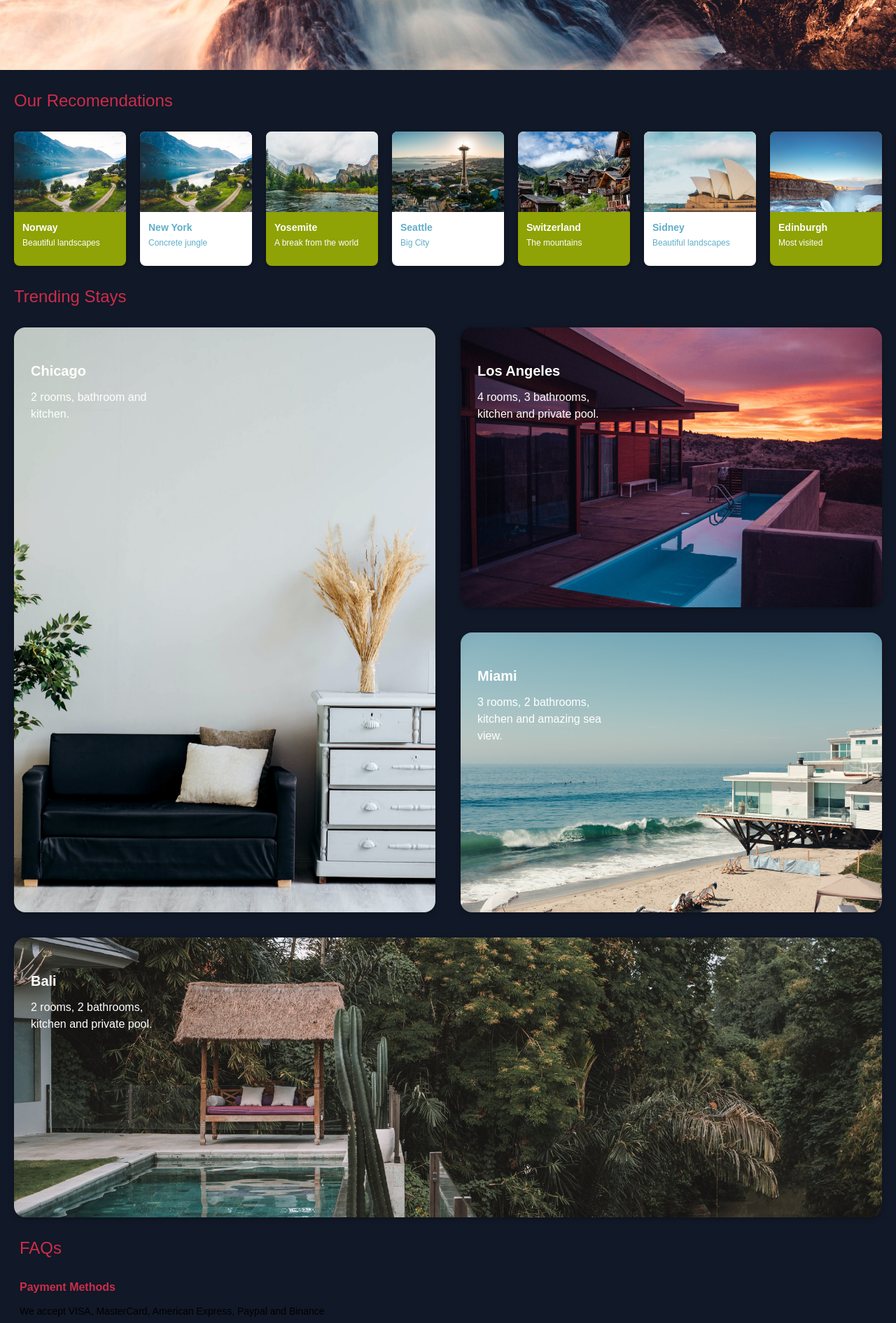
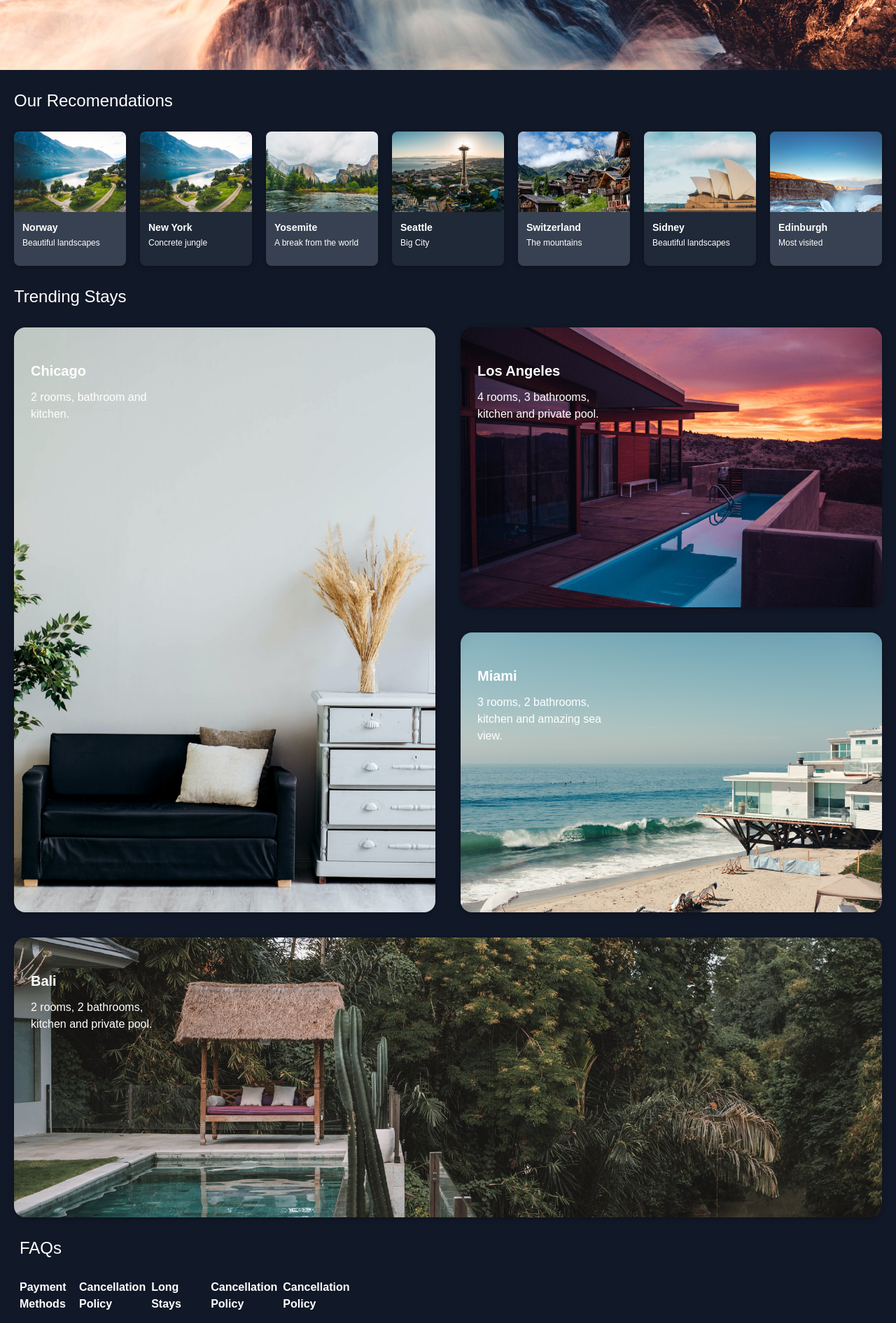
Before and after one commit to IngDonovan/travel-tailwind, a React (Vite) app: page / in a window 1280 px wide. Shown: the part 580-2471 px from the top of the page at 70% size. Built offline with nearby package versions, Linux system fonts and the light colour scheme.

Commit message:
littles styles

```diff
--- a/index.html
+++ b/index.html
@@ -9,7 +9,7 @@
     <link href="https://fonts.googleapis.com/css2?family=Montserrat&display=swap" rel="stylesheet">
     <title>Vite + React</title>
   </head>
-  <body class="font-Montserrat dark:bg-gray-900">
+  <body class="font-Montserrat dark:bg-gray-900 text-white">
     <div id="root" class="w-full h-screen"></div>
     <script type="module" src="/src/main.jsx"></script>
   </body>
--- a/src/App.jsx
+++ b/src/App.jsx
@@ -6,7 +6,7 @@ function App() {
   return (
     <>
       <header id="home" className="w-full h-3/4 flex flex-col relative lg:h-auto" >
-        <nav className=' hidden lg:flex items-center justify-between lg:p-6 bg-white text-primary text-lg font-bold'>
+        <nav className=' hidden lg:flex items-center justify-between lg:p-6 text-primary text-lg font-bold dark:text-white'>
             <picture className=''>Platzi Travel</picture>
             <ul className='flex gap-12 '>
               <li>
@@ -69,65 +69,65 @@ function App() {
                 placeholder="San Francisco"
                 className="text-center text-base py-4 px-0 rounded-3xl border-none outline-none bg-transparent focus:bg-transparent"/>
             </div>
-            <h1 className='hidden lg:flex lg:w-[404px] lg:text-4xl lg:font-bold lg:mt-36'>Find More Locations like this</h1>
+            <h1 className='hidden text-black lg:flex lg:w-[404px] lg:text-4xl lg:font-bold lg:mt-36'>Find More Locations like this</h1>
             <button className="self-center absolute bottom-5 py-4 px-10 rounded-3xl bg-white text-primary font-Montserrat text-base font-bold shadow-custom transition duration-500 ease-in-out hover:bg-primary hover:text-white hover:font-bold hover:-translate-y-1 hover:scale-110 lg:relative lg:self-start">Explore More</button>
           </div>
         </div>
       </header>
       <main>
         <section id="recomendations" className="pt-7">
-          <h2 className="text-primary font-regular text-2xl px-5">Our Recomendations</h2>
+          <h2 className="text-primary dark:text-white font-regular text-2xl px-5">Our Recomendations</h2>
           <aside className="w-auto h-54 flex gap-5 overflow-auto  px-5 py-7">
-            <article className="h-48 min-w-max flex flex-col bg-secondary text-white rounded-lg shadow-custom transition duration-500 ease-in-out hover:-translate-y-4 ">
+            <article className="h-48 min-w-max flex flex-col bg-secondary dark:bg-gray-700 text-white rounded-lg shadow-custom transition duration-500 ease-in-out hover:-translate-y-4 ">
               <picture className="w-40 h-3/5 bg-norway bg-cover rounded-t-lg"></picture>
               <div className="p-3">
                 <h4 className="text-sm font-bold pb-1" >Norway</h4>
                 <p className="text-xs ">Beautiful landscapes</p>
               </div>
             </article>
-            <article className="h-48 min-w-max flex flex-col bg-white text-tertiary rounded-lg shadow-custom transition duration-500 ease-in-out hover:-translate-y-4 ">
+            <article className="h-48 min-w-max flex flex-col bg-white text-tertiary dark:bg-gray-800 dark:text-white rounded-lg shadow-custom transition duration-500 ease-in-out hover:-translate-y-4 ">
               <picture className="w-40 h-3/5 bg-norway bg-cover bg-no-repeat rounded-t-lg"></picture>
               <div className="p-3">
                 <h4 className="text-sm font-bold pb-1" >New York</h4>
                 <p className="text-xs ">Concrete jungle</p>
               </div>
             </article>
-            <article className="h-48 min-w-max flex flex-col bg-secondary text-white rounded-lg shadow-custom transition duration-500 ease-in-out hover:-translate-y-4 ">
+            <article className="h-48 min-w-max flex flex-col bg-secondary dark:bg-gray-700 text-white rounded-lg shadow-custom transition duration-500 ease-in-out hover:-translate-y-4 ">
               <picture className="w-40 h-3/5 bg-yosemite bg-cover rounded-t-lg"></picture>
               <div className="p-3">
                 <h4 className="text-sm font-bold pb-1" >Yosemite</h4>
                 <p className="text-xs ">A break from the world</p>
               </div>
             </article>
-            <article className="h-48 min-w-max flex flex-col bg-white text-tertiary rounded-lg shadow-custom transition duration-500 ease-in-out hover:-translate-y-4 ">
+            <article className="h-48 min-w-max flex flex-col bg-white text-tertiary dark:bg-gray-800 dark:text-white rounded-lg shadow-custom transition duration-500 ease-in-out hover:-translate-y-4 ">
               <picture className="w-40 h-3/5 bg-seattle bg-cover rounded-t-lg"></picture>
               <div className="p-3">
                 <h4 className="text-sm font-bold pb-1" >Seattle</h4>
                 <p className="text-xs">Big City</p>
               </div>
             </article>
-            <article className="h-48 min-w-max flex flex-col bg-secondary text-white rounded-lg shadow-custom transition duration-500 ease-in-out hover:-translate-y-4 ">
+            <article className="h-48 min-w-max flex flex-col bg-secondary dark:bg-gray-700 text-white rounded-lg shadow-custom transition duration-500 ease-in-out hover:-translate-y-4 ">
               <picture className="w-40 h-3/5 bg-switzerland bg-cover rounded-t-lg"></picture>
               <div className="p-3">
                 <h4 className="text-sm font-bold pb-1" >Switzerland</h4>
                 <p className="text-xs ">The mountains</p>
               </div>
             </article>
-            <article className="h-48 min-w-max flex flex-col bg-white text-tertiary rounded-lg shadow-custom transition duration-500 ease-in-out hover:-translate-y-4 ">
+            <article className="h-48 min-w-max flex flex-col bg-white text-tertiary dark:bg-gray-800 dark:text-white rounded-lg shadow-custom transition duration-500 ease-in-out hover:-translate-y-4 ">
               <picture className="w-40 h-3/5 bg-sydney bg-cover bg-center rounded-t-lg"></picture>
               <div className="p-3">
                 <h4 className="text-sm font-bold pb-1" >Sidney</h4>
                 <p className="text-xs ">Beautiful landscapes</p>
               </div>
             </article>
-            <article className="h-48 min-w-max flex flex-col bg-secondary text-white rounded-lg shadow-custom transition duration-500 ease-in-out hover:-translate-y-4 ">
+            <article className="h-48 min-w-max flex flex-col bg-secondary dark:bg-gray-700 text-white rounded-lg shadow-custom transition duration-500 ease-in-out hover:-translate-y-4 ">
               <picture className="w-40 h-3/5 bg-iceland bg-cover rounded-t-lg"></picture>
               <div className="p-3">
                 <h4 className="text-sm font-bold pb-1" >Edinburgh</h4>
                 <p className="text-xs">Most visited</p>
               </div>
             </article>
-            <article className="h-48 min-w-max flex flex-col bg-white text-tertiary rounded-lg shadow-custom transition duration-500 ease-in-out hover:-translate-y-4 ">
+            <article className="h-48 min-w-max flex flex-col bg-white text-tertiary dark:bg-gray-800 dark:text-white rounded-lg shadow-custom transition duration-500 ease-in-out hover:-translate-y-4 ">
               <picture className="w-40 h-3/5 bg-iceland bg-cover rounded-t-lg"></picture>
               <div className="p-3">
                 <h4 className="text-sm font-bold pb-1" >IceLand</h4>
@@ -137,7 +137,7 @@ function App() {
           </aside>
         </section>
         <section id="trending" className="px-5">
-          <h2 className="text-primary font-regular text-2xl pb-7">Trending Stays</h2>
+          <h2 className="text-primary dark:text-white font-regular text-2xl pb-7">Trending Stays</h2>
           <aside className='flex flex-col gap-9 lg:grid lg:grid-cols-2 '>
             <article className='flex lg:col-span-1 row-span-2'>
               <picture className='w-full h-[400px] px-6 py-12 bg-chicago bg-cover bg-center rounded-2xl shadow-custom lg:h-auto'>
@@ -173,35 +173,35 @@ function App() {
             </article>
           </aside>
         </section>
-        <section id="faq" className="flex flex-col px-7 ">
-        <h2 className="text-primary font-regular text-2xl py-7">FAQs</h2>
-          <aside className='flex flex-col gap-2'>
+        <section id="faq" className="flex flex-col px-7">
+        <h2 className="text-primary dark:text-white font-regular text-2xl py-7">FAQs</h2>
+          <aside className='flex flex-col gap-2 w-[300px-px-7] max-w-md lg:flex-row'>
             <article className=''>
-              <h4 className='text-primary text-base font-bold'>Payment Methods</h4>
+              <h4 className='text-primary dark:text-white text-base font-bold'>Payment Methods</h4>
               <p className='py-3 text-sm'>We accept VISA, MasterCard, American Express, Paypal and Binance</p>
             </article>
             <article className=''>
-              <h4 className='text-primary text-base font-bold'>Cancellation Policy</h4>
+              <h4 className='text-primary dark:text-white text-base font-bold'>Cancellation Policy</h4>
               <p className='py-3 text-sm'>We accept VISA, MasterCard, American Express, Paypal and Binance</p>
             </article>
             <article className=''>
-              <h4 className='text-primary text-base font-bold'>Long Stays</h4>
+              <h4 className='text-primary dark:text-white text-base font-bold'>Long Stays</h4>
               <p className='py-3 text-sm'>We accept VISA, MasterCard, American Express, Paypal and Binance We accept VISA, MasterCard, American Express, Paypal and Binance</p>
             </article>
             <article className=''>
-              <h4 className='text-primary text-base font-bold'>Cancellation Policy</h4>
+              <h4 className='text-primary dark:text-white text-base font-bold'>Cancellation Policy</h4>
               <p className='py-3 text-sm'>We accept VISA, MasterCard, American Express, Paypal and Binance</p>
             </article>
             <article className=''>
-              <h4 className='text-primary text-base font-bold'>Cancellation Policy</h4>
+              <h4 className='text-primary dark:text-white text-base font-bold'>Cancellation Policy</h4>
               <p className='py-3 text-sm'>We accept VISA, MasterCard, American Express, Paypal and Binance</p>
             </article>
           </aside>
         </section>
       </main>
-      <footer className='flex flex-col gap-4 p-5 pb-24 mt-12 bg-gray-100 text-gray-300' id='aboutUs'>
+      <footer className='flex flex-col gap-4 p-5 pb-24 mt-12 bg-gray-100 text-gray-300 dark:bg-gray-700 lg:pb-5 lg:items-center' id='aboutUs'>
         <h3 className='font-bold' >About Us</h3>
-        <ul className='flex flex-col gap-3'>
+        <ul className='flex flex-col gap-3 lg:flex-row lg:gap-8'>
           <li>Investors</li>
           <li>Jobs</li>
           <li>Privacy policy</li>
@@ -209,7 +209,7 @@ function App() {
           <li>Platzi Travel, inc</li>
           <li>Follow Us</li>
         </ul>
-        <div className='flex gap-3'>
+        <div className='flex gap-3 lg:gap-8'>
           <span>
             <svg xmlns="http://www.w3.org/2000/svg" className='w-5 h-5 text-gray-300' viewBox="0 0 24 24"><path d="M24 4.557c-.883.392-1.832.656-2.828.775 1.017-.609 1.798-1.574 2.165-2.724-.951.564-2.005.974-3.127 1.195-.897-.957-2.178-1.555-3.594-1.555-3.179 0-5.515 2.966-4.797 6.045-4.091-.205-7.719-2.165-10.148-5.144-1.29 2.213-.669 5.108 1.523 6.574-.806-.026-1.566-.247-2.229-.616-.054 2.281 1.581 4.415 3.949 4.89-.693.188-1.452.232-2.224.084.626 1.956 2.444 3.379 4.6 3.419-2.07 1.623-4.678 2.348-7.29 2.04 2.179 1.397 4.768 2.212 7.548 2.212 9.142 0 14.307-7.721 13.995-14.646.962-.695 1.797-1.562 2.457-2.549z" fill="currentColor"/></svg>
           </span>
@@ -219,7 +219,7 @@ function App() {
         </div>
       </footer>
       <aside id="tab_bar"
-        className='h-16 w-full flex justify-center items-center gap-10 fixed bottom-0 bg-white opacity-95 shadow-custom lg:hidden'>
+        className='h-16 w-full flex justify-center items-center gap-10 fixed bottom-0 bg-white dark:bg-gray-800 opacity-95 shadow-custom lg:hidden'>
         <a href="#home" className='text-color-white'>
           <svg className='w-8 h-8 text-gray-300 hover:text-primary' viewBox="0 0 20 20" fill="none" xmlns="http://www.w3.org/2000/svg">
             <path d="M10.707 2.29303C10.5195 2.10556 10.2652 2.00024 10 2.00024C9.73488 2.00024 9.48057 2.10556 9.29304 2.29303L2.29304 9.29303C2.11088 9.48163 2.01009 9.73423 2.01237 9.99643C2.01465 10.2586 2.11981 10.5094 2.30522 10.6948C2.49063 10.8803 2.74144 10.9854 3.00364 10.9877C3.26584 10.99 3.51844 10.8892 3.70704 10.707L4.00004 10.414V17C4.00004 17.2652 4.1054 17.5196 4.29293 17.7071C4.48047 17.8947 4.73482 18 5.00004 18H7.00004C7.26526 18 7.51961 17.8947 7.70715 17.7071C7.89468 17.5196 8.00004 17.2652 8.00004 17V15C8.00004 14.7348 8.1054 14.4805 8.29293 14.2929C8.48047 14.1054 8.73482 14 9.00004 14H11C11.2653 14 11.5196 14.1054 11.7071 14.2929C11.8947 14.4805 12 14.7348 12 15V17C12 17.2652 12.1054 17.5196 12.2929 17.7071C12.4805 17.8947 12.7348 18 13 18H15C15.2653 18 15.5196 17.8947 15.7071 17.7071C15.8947 17.5196 16 17.2652 16 17V10.414L16.293 10.707C16.4816 10.8892 16.7342 10.99 16.9964 10.9877C17.2586 10.9854 17.5095 10.8803 17.6949 10.6948C17.8803 10.5094 17.9854 10.2586 17.9877 9.99643C17.99 9.73423 17.8892 9.48163 17.707 9.29303L10.707 2.29303Z" fill="currentColor"/>
```
